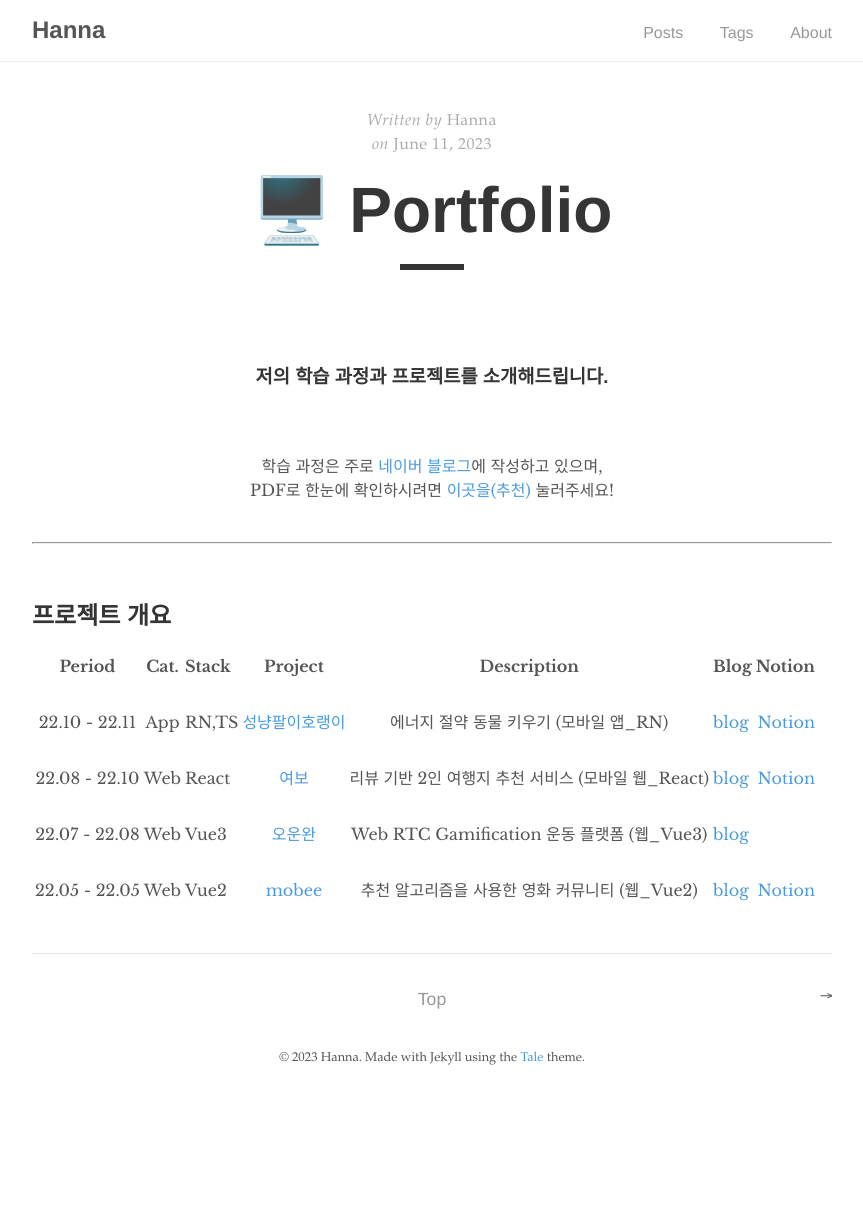
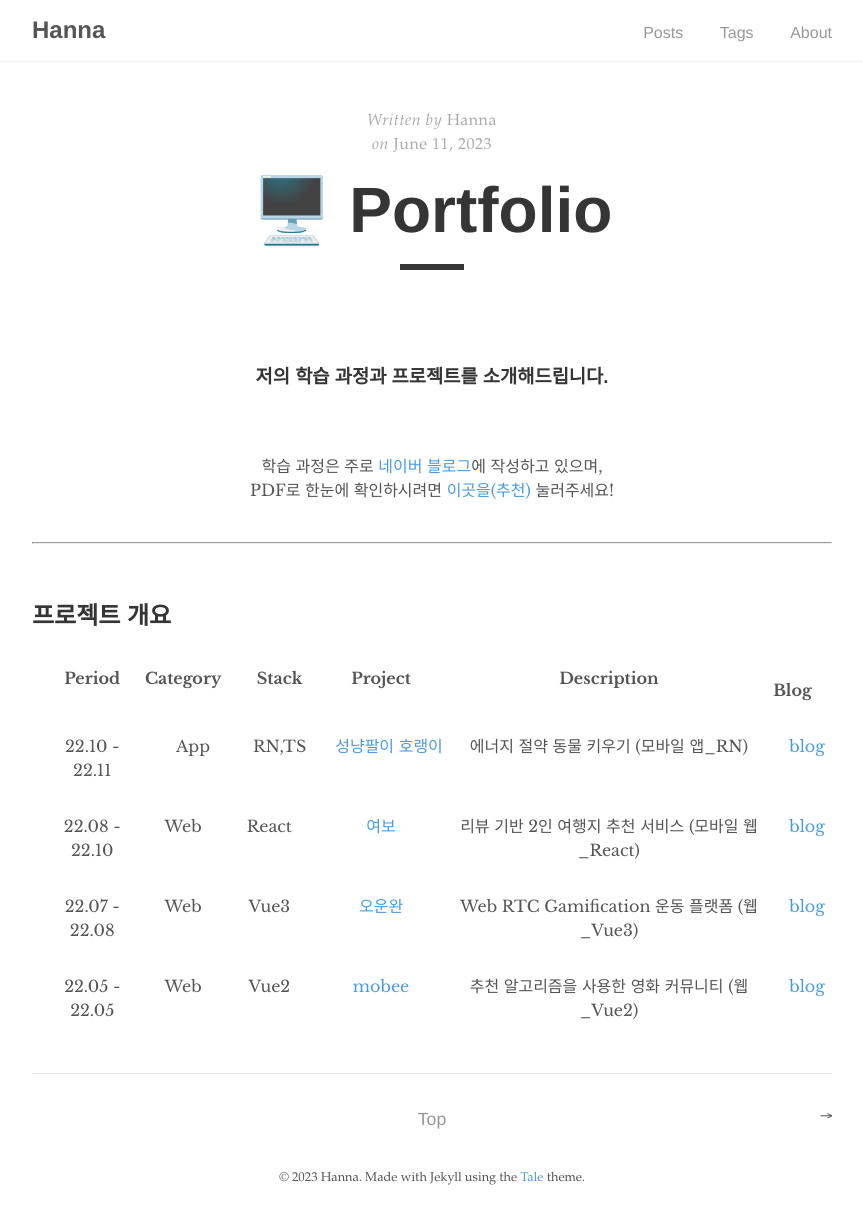
Before and after one commit to mooyah5/Mooyah5.github.io, a Jekyll site: the page built from _posts/2023-06-11-🖥️ Portfolio.md, in a window 1280 px wide. Shown: the whole page, without its empty margins (208-1071 px from the left). Built offline with Jekyll 4.4.1, drawn with Linux system fonts in a browser that asks for light colours; some web fonts are replaced; before the commit the page ends 1101 px from its top, so only the background shows below that.

Commit message:
[update] 230611 notion url

```diff
--- a/_posts/2023-06-11-🖥️ Portfolio.md
+++ b/_posts/2023-06-11-🖥️ Portfolio.md
@@ -21,13 +21,13 @@
 <br>
 ## 프로젝트 개요
 
-|    Period     | Cat. | Stack |                       Project                        |                     Description                     | Blog                                                   |                                                                        Notion |     |
-| :-----------: | :--: | :---- | :--------------------------------------------------: | :-------------------------------------------------: | :----------------------------------------------------- | ----------------------------------------------------------------------------: | --: |
-|               |      |       |                                                      |
-| 22.10 - 22.11 | App  | RN,TS | [성냥팔이호랭이](https://github.com/mooyah5/horaeng) |       에너지 절약 동물 키우기 (모바일 앱\_RN)       | [blog](https://blog.naver.com/baekhannah/223102153020) | [Notion](https://www.notion.so/README-c734db01fb654d05a8cf34ea901c22cf?pvs=4) |
-|               |      |       |                                                      |
-| 22.08 - 22.10 | Web  | React |      [여보](https://github.com/mooyah5/yeo-bo)       | 리뷰 기반 2인 여행지 추천 서비스 (모바일 웹\_React) | [blog](https://blog.naver.com/baekhannah/223102152862) | [Notion](https://www.notion.so/README-ae2b7be6d4d64543b4602bbfaab992ec?pvs=4) |
-|               |      |       |                                                      |
-| 22.07 - 22.08 | Web  | Vue3  |    [오운완](https://github.com/mooyah5/o_un_wan)     |     Web RTC Gamification 운동 플랫폼 (웹\_Vue3)     | [blog](https://blog.naver.com/baekhannah/223102152685) |                                                                               |
-|               |      |       |                                                      |                                                     |
-| 22.05 - 22.05 | Web  | Vue2  |      [mobee](https://github.com/mooyah5/Mobee)       |   추천 알고리즘을 사용한 영화 커뮤니티 (웹\_Vue2)   | [blog](https://blog.naver.com/baekhannah/223102152261) | [Notion](https://www.notion.so/README-09588104997a40d0ac8bc535f8596b00?pvs=4) |
+|     |    Period     | Category  | 　 Stack 　 |                          Project                          |                     Description                     | 　 Blog                                                  |
+| :-: | :-----------: | :-------: | :---------: | :-------------------------------------------------------: | :-------------------------------------------------: | :------------------------------------------------------- |
+|     |               |           |             |                                                           |
+|     | 22.10 - 22.11 | 　 App 　 | 　 RN,TS 　 | [　성냥팔이 호랭이　](https://github.com/mooyah5/horaeng) |       에너지 절약 동물 키우기 (모바일 앱\_RN)       | 　[blog](https://blog.naver.com/baekhannah/223102153020) |
+|     |               |           |             |                                                           |                                                     |                                                          |
+|     | 22.08 - 22.10 |    Web    |    React    |         [여보](https://github.com/mooyah5/yeo-bo)         | 리뷰 기반 2인 여행지 추천 서비스 (모바일 웹\_React) | 　[blog](https://blog.naver.com/baekhannah/223102152862) |
+|     |               |           |             |                                                           |                                                     |                                                          |
+|     | 22.07 - 22.08 |    Web    |    Vue3     |       [오운완](https://github.com/mooyah5/o_un_wan)       |     Web RTC Gamification 운동 플랫폼 (웹\_Vue3)     | 　[blog](https://blog.naver.com/baekhannah/223102152685) |
+|     |               |           |             |                                                           |                                                     |                                                          |
+|     | 22.05 - 22.05 |    Web    |    Vue2     |         [mobee](https://github.com/mooyah5/Mobee)         |   추천 알고리즘을 사용한 영화 커뮤니티 (웹\_Vue2)   | 　[blog](https://blog.naver.com/baekhannah/223102152261) |
```
